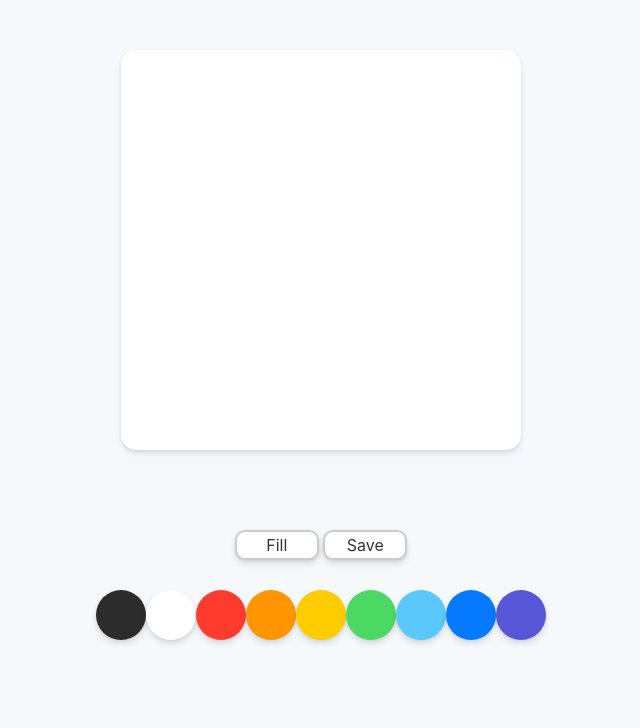
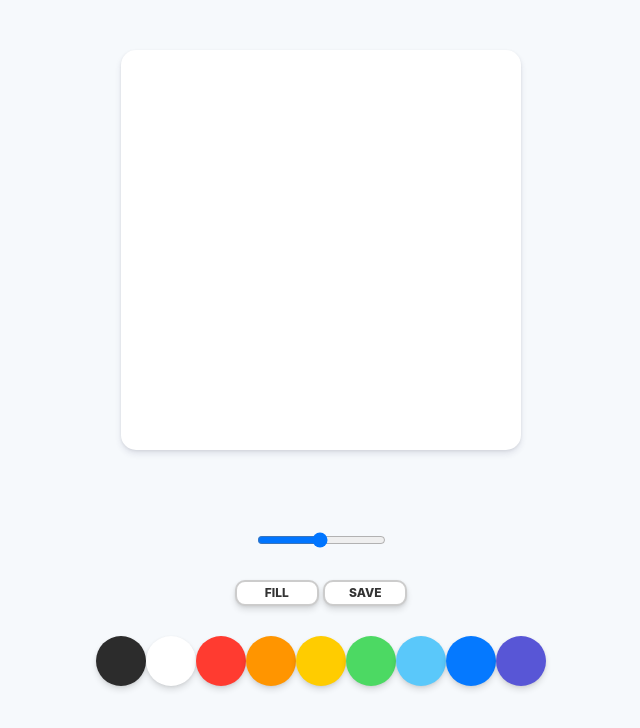
Before and after one commit to SeongheeJeon/Painting-Board, a plain HTML site: page index.html in a window 1280 px wide. Shown: the whole page, without its empty margins (319-959 px from the left). Drawn offline with Linux system fonts and the light colour scheme.

Commit message:
~1.2 Styles part two

```diff
--- a/index.html
+++ b/index.html
@@ -9,6 +9,16 @@
   <body>
     <canvas id="jsCanvas" class="canvas"></canvas>
     <div class="controls">
+      <div class="controls__range">
+        <input
+          type="range"
+          id="jsRange"
+          min="0.1"
+          max="5.0"
+          value="2.5"
+          step="0.1"
+        />
+      </div>
       <div class="controls__btns">
         <button id="jsMode">Fill</button>
         <button id="jsSave">Save</button>
--- a/styles.css
+++ b/styles.css
@@ -7,7 +7,7 @@ body {
   display: flex;
   flex-direction: column;
   align-items: center;
-  padding-top: 50px;
+  padding: 50px 0px;
 }
 
 .canvas {
@@ -40,6 +40,9 @@ body {
   box-shadow: 0 4px 6px rgba(5, 5, 7, 0.11), 0 1px 3px rgba(0, 0, 0, 0.08);
   border: 2px solid rgba(0, 0, 0, 0.2);
   color: rgba(0, 0, 0, 0.8);
+  text-transform: uppercase;
+  font-weight: 800;
+  font-size: 12px;
 }
 
 .controls__btns button:active {
@@ -57,3 +60,7 @@ body {
   cursor: pointer;
   box-shadow: 0 4px 6px rgba(5, 5, 7, 0.11), 0 1px 3px rgba(0, 0, 0, 0.08);
 }
+
+.controls .controls__range {
+  margin-bottom: 30px;
+}
```
